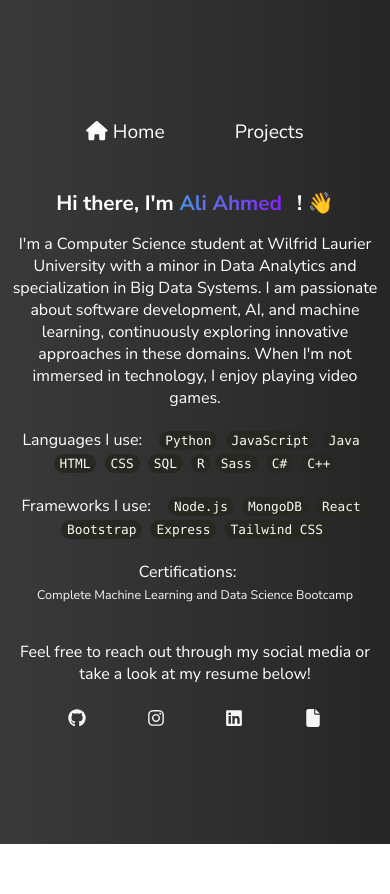
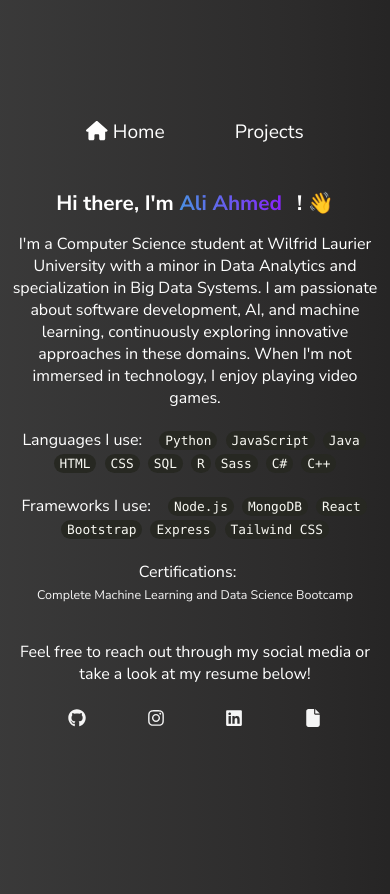
Before and after one commit to AliAhmed2004/personal-website, a React (Create React App) app: page / in a window 390 px wide. Before the commit the page ends 844 px from the top, so only its background shows below. Built offline with nearby package versions, Linux system fonts and the light colour scheme.

Commit message:
more navigation fixes

```diff
--- a/src/App.css
+++ b/src/App.css
@@ -218,6 +218,10 @@ span {
 
 /* Media queries for specific mobile view adjustments */
 @media (max-width: 768px) {
+  .App {
+    padding-top: 50px;
+    padding-bottom: 50px;
+  }
   .home-content {
     /* New class for home screen specific content */
     padding: 10px; /* Reduced padding */
@@ -254,6 +258,10 @@ span {
 }
 
 @media (max-width: 375px) {
+  .App {
+    padding-top: 50px;
+    padding-bottom: 50px;
+  }
   .navbar {
     padding: 5px 0;
     font-size: 0.9rem;
@@ -288,6 +296,10 @@ span {
 }
 
 @media (max-width: 480px) {
+  .App {
+    padding-top: 50px;
+    padding-bottom: 50px;
+  }
   .content {
     padding: 10px;
     width: 95%;
```
